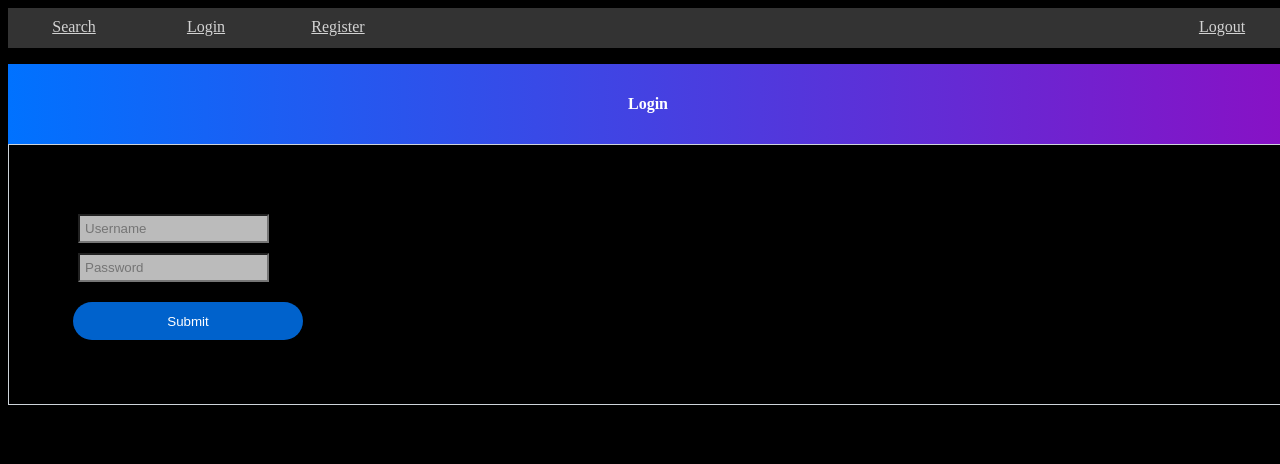
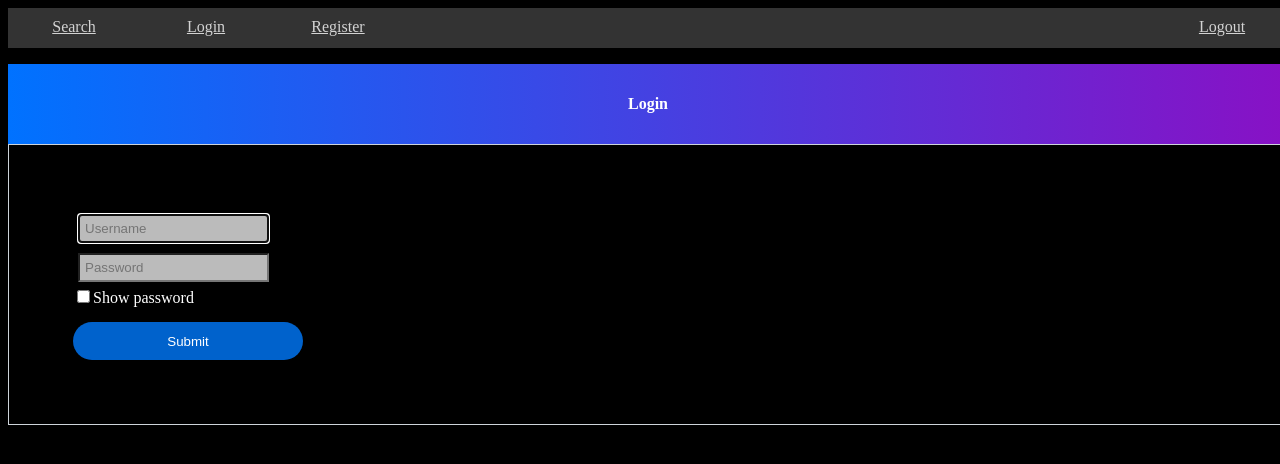
Before and after one commit to GeorgeMSchaffer/nepaccessFront, a React (Create React App) app: page /login in a window 1280 px wide. Shown: the top 464 px of the page. Built offline with nearby package versions, Linux system fonts and the light colour scheme.

Commit message:
Sane login, username display

```diff
--- a/src/App.js
+++ b/src/App.js
@@ -131,6 +131,8 @@ class App extends React.Component {
 		refreshNav(verified);
 		if(!verified){
 			this.props.history.push('/login');
+		} else {
+			// TODO: Add "Logged in as: [username]" with link to account details page
 		}
 	}
 
@@ -184,4 +186,7 @@ function refreshNav(verified) {
 	for (j = 0; j < loggedInItems.length; j++) {
 		loggedInItems[j].style.display = loggedInStyle;
 	}
+	if(localStorage.username){
+		document.getElementById("details").innerHTML = localStorage.username;
+	}
 }
--- a/src/Login.js
+++ b/src/Login.js
@@ -1,7 +1,6 @@
 import React from 'react';
 import './login.css';
 
-// TODO: Capture enter key, sanity
 class Login extends React.Component {
     state = {
         username: '',
@@ -19,6 +18,10 @@ class Login extends React.Component {
 	}
 
 	onKeyUp = (evt) => {
+        if(evt.keyCode ===13){
+            evt.preventDefault();
+            document.getElementById("submit").click();
+        }
 		// get the evt.target.name (defined by name= in input)
 		// and use it to target the key on our `state` object with the same name, using bracket syntax
         this.setState(
@@ -26,11 +29,40 @@ class Login extends React.Component {
 			[evt.target.name]: evt.target.value
         }, () =>{
             // console.log(this.state.username);
-            // console.log(this.state.password);
         });
+    }
+    // Validation
+    invalidFields = () => {
+        // Run everything and all appropriate errors will show at once.
+        let test1 = this.invalidUsername();
+        let test2 = this.invalidPassword();
+        return (test1 || test2);
+    }
+    invalidUsername = () => {
+        let usernamePattern = /[ -~]/;
+        let invalid = !(usernamePattern.test(this.state.username));
+        let message = "";
+        if(invalid){
+            message = "Username invalid. Cannot be empty, must be printable characters.";
+        }
+        document.getElementById("username").nextSibling.innerHTML = message;
+        return invalid;
+    }
+    invalidPassword = () =>{
+        let passwordPattern = /[ -~]/;
+        let invalid = !(passwordPattern.test(this.state.password));
+        let message = "";
+        if(invalid){
+            message = "Password invalid. Cannot be empty, must be printable characters.";
+        }
+        document.getElementById("password").nextSibling.innerHTML = message;
+        return invalid;
     }
 
     login = () => {
+        if(this.invalidFields()){
+            return;
+        }
         document.body.style.cursor = 'wait';
 
         // TODO: certs and then HTTPS app-wide, probably
@@ -55,6 +87,7 @@ class Login extends React.Component {
             if(jsonResponse){
                 // if HTTP 200 (ok), save JWT and clear login
                 localStorage.JWT = jsonResponse.Authorization;
+                localStorage.username = this.state.username;
                 let fields = document.getElementsByClassName("form-control");
                 let i;
                 for (i = 0; i < fields.length; i++) {
@@ -76,6 +109,17 @@ class Login extends React.Component {
         document.body.style.cursor = 'default';
     }
 
+    showPassword() {
+        var x = document.getElementById("password");
+        if (x.type === "password") {
+            x.type = "text";
+            document.getElementById("showPassword").checked = true;
+        } else {
+            x.type = "password";
+            document.getElementById("showPassword").checked = false;
+        }
+    }
+
     render() {
         return (
             <div id="main" className="container login-form">
@@ -88,16 +132,23 @@ class Login extends React.Component {
                         <div className="row">
                             <div className="col-md-6">
                                 <div className="form-group">
-                                    <input type="text" className="form-control" placeholder="Username" name="username" onChange={this.onKeyUp}/>
+                                    <input type="text" id="username" className="form-control" name="username"
+                                    placeholder="Username" autoFocus onKeyUp={this.onKeyUp}/>
+                                    <label className="errorLabel"></label>
                                 </div>
                             </div>
                             <div className="col-md-6">
                                 <div className="form-group">
-                                    <input type="text" className="form-control" placeholder="Password" name="password" onChange={this.onKeyUp}/>
+                                    <input type="password" id="password" className="form-control" name="password"
+                                    placeholder="Password" onKeyUp={this.onKeyUp}/>
+                                    <label className="errorLabel"></label>
+                                    <br />
+                                    <input type="checkbox" id="showPassword" onClick={this.showPassword}></input>
+                                    <label className="inline noSelect">Show password</label>
                                 </div>
                             </div>
                         </div>
-                        <button type="button" className="btnSubmit" onClick={this.login} >Submit</button>
+                        <button type="button" id="submit" className="btnSubmit" onClick={this.login} >Submit</button>
                     </div>
                 </div>
             </div>
--- a/src/Logout.js
+++ b/src/Logout.js
@@ -14,7 +14,6 @@ class Logout extends React.Component {
             password: ''
         };
         this.onKeyUp = this.onKeyUp.bind(this);
-        this.login = this.login.bind(this);
 	}
 
 	onKeyUp = (evt) => {
@@ -27,52 +26,6 @@ class Logout extends React.Component {
             console.log(this.state.username);
             console.log(this.state.password);
         });
-    }
-
-    login = () => {
-        document.body.style.cursor = 'wait';
-
-        // TODO: certs and then HTTPS app-wide, probably
-        let loginUrl = new URL('http://localhost:8080/login');
-        if(window.location.hostname === 'mis-jvinalappl1.microagelab.arizona.edu') {
-            loginUrl = new URL('http://mis-jvinalappl1.microagelab.arizona.edu:8080/login');
-        }
-
-        fetch(loginUrl, {
-            method: 'POST',
-            body: JSON.stringify(this.state),
-            headers:{
-                'Content-Type': 'application/json; charset=utf-8'
-            }
-        }).then(response => {
-            if(response.ok){ // 200
-                return response.json();
-            } else { // 403
-                return null;
-            }
-        }).then(jsonResponse => {
-            if(jsonResponse){
-                // if HTTP 200 (ok), save JWT and clear login
-                localStorage.JWT = jsonResponse.Authorization;
-                let fields = document.getElementsByClassName("form-control");
-                let i;
-                for (i = 0; i < fields.length; i++) {
-                    fields[i].value = '';
-                }
-                console.log("Logged in");
-                this.props.history.push('/')
-                // this.setState({
-                //     username: '',
-                //     password: ''
-                // });
-            } else {
-                // TODO: Tell user to try logging in again
-            }
-        }).catch(error => {
-            console.error('error message', error);
-        });
-
-        document.body.style.cursor = 'default';
     }
 
     render() {
@@ -93,6 +46,7 @@ class Logout extends React.Component {
 	// Onload
     componentDidMount(){
         localStorage.removeItem("JWT");
+        localStorage.removeItem("username");
 
         document.getElementById("logoutSpan").innerHTML="Successfully logged out.";
         let itemsToShow = document.getElementsByClassName("logged-out");
--- a/src/Register.js
+++ b/src/Register.js
@@ -72,9 +72,9 @@ class Register extends React.Component {
         if(this.invalidUsername()){
             return;
         }
-        let nameUrl = new URL('http://localhost:8080/users/exists');
+        let nameUrl = new URL('http://localhost:8080/user/exists');
         if(window.location.hostname === 'mis-jvinalappl1.microagelab.arizona.edu') {
-            nameUrl = new URL('http://mis-jvinalappl1.microagelab.arizona.edu:8080/users/exists');
+            nameUrl = new URL('http://mis-jvinalappl1.microagelab.arizona.edu:8080/user/exists');
         }
         fetch(nameUrl, {
             method: 'POST',
@@ -150,9 +150,9 @@ class Register extends React.Component {
         }
         document.body.style.cursor = 'wait';
 
-        let registerUrl = new URL('http://localhost:8080/users/register');
+        let registerUrl = new URL('http://localhost:8080/user/register');
         if(window.location.hostname === 'mis-jvinalappl1.microagelab.arizona.edu') {
-            registerUrl = new URL('http://mis-jvinalappl1.microagelab.arizona.edu:8080/users/register');
+            registerUrl = new URL('http://mis-jvinalappl1.microagelab.arizona.edu:8080/user/register');
         }
 
         fetch(registerUrl, {
@@ -194,6 +194,7 @@ class Register extends React.Component {
                 }).then(jsonResponse => {
                     if(jsonResponse){
                         localStorage.JWT = jsonResponse.Authorization;
+                        localStorage.username = this.state.username;
                         let fields = document.getElementsByClassName("form-control");
                         let i;
                         for (i = 0; i < fields.length; i++) {
--- a/src/index.css
+++ b/src/index.css
@@ -112,6 +112,10 @@ a {
   user-select: none;
 }
 
+.display-none {
+  display: none;
+}
+
 /* .tabulator {
 } */
 
--- a/src/index.js
+++ b/src/index.js
@@ -11,8 +11,7 @@ import Register from './Register.js';
 import * as serviceWorker from './serviceWorker';
 
 import { BrowserRouter, Link, Switch, Route } from 'react-router-dom';
-// TODO: Hook up logout
-// TODO: Hide login/register if user is logged in, show account link that links to user details page
+// TODO: Show account link that links to user details page
 // TODO: User details page where user can edit email and password, see role
 // Can simply be a logged in or logged out version of the navbar that we display here.
 // Or, can add .css rules to hide/display items.
@@ -22,6 +21,9 @@ ReactDOM.render(
         <div id="nav-background">
             <span className="right-nav-item logged-in">
                 <Link className="nav-link right-nav-item" to="/logout">Logout</Link>
+            </span>
+            <span className="right-nav-item logged-in display-none">
+                <Link id="details" className="nav-link right-nav-item" to="/details"></Link>
             </span>
             <div id="navbar">
                 <ul>
```
